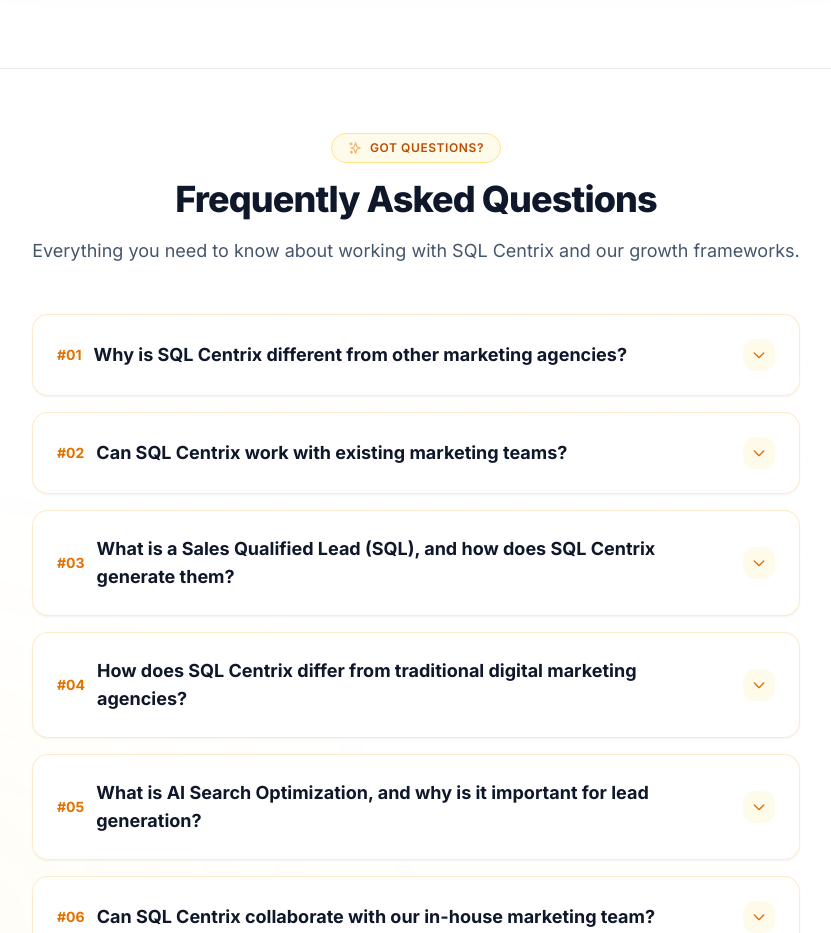
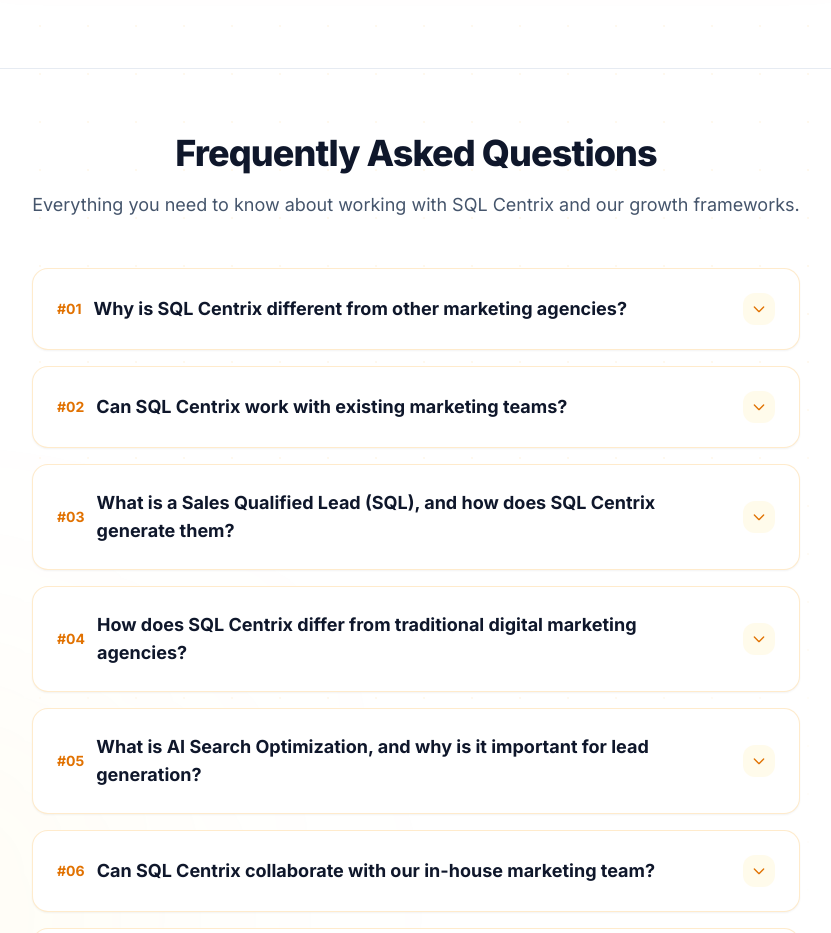
Before and after one commit to maazhashmi996-pixel/SQL-Centrix-Website, a Next.js app: page / in a window 1280 px wide. Shown: the part 8220-9153 px from the top of the page, without its empty margins (224-1055 px from the left). Built offline with nearby package versions, Linux system fonts and the light colour scheme.

Commit message:
Des-edit

```diff
--- a/src/data/Components/CaseStudies.tsx
+++ b/src/data/Components/CaseStudies.tsx
@@ -267,10 +267,7 @@
 
         <div className="pt-16 border-t border-slate-200/85 space-y-12">
           <div className="text-center space-y-4 max-w-3xl mx-auto">
-            <div className="inline-flex items-center gap-2 px-4 py-1.5 rounded-full bg-amber-50 border border-amber-200 text-amber-700 text-xs font-semibold uppercase tracking-wider">
-              <HiOutlineSparkles className="w-3.5 h-3.5 text-amber-600 animate-pulse" />
-              Got Questions?
-            </div>
+
             <h3 className="text-3xl sm:text-4xl font-extrabold tracking-tight text-slate-900 leading-[1.15]">
                Frequently Asked Questions
             </h3>
```
